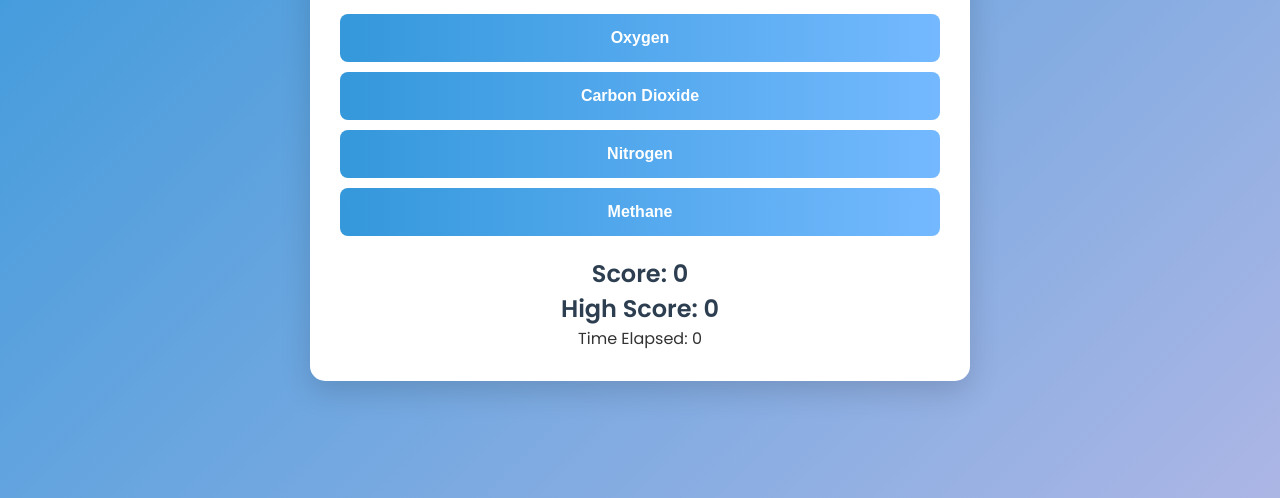
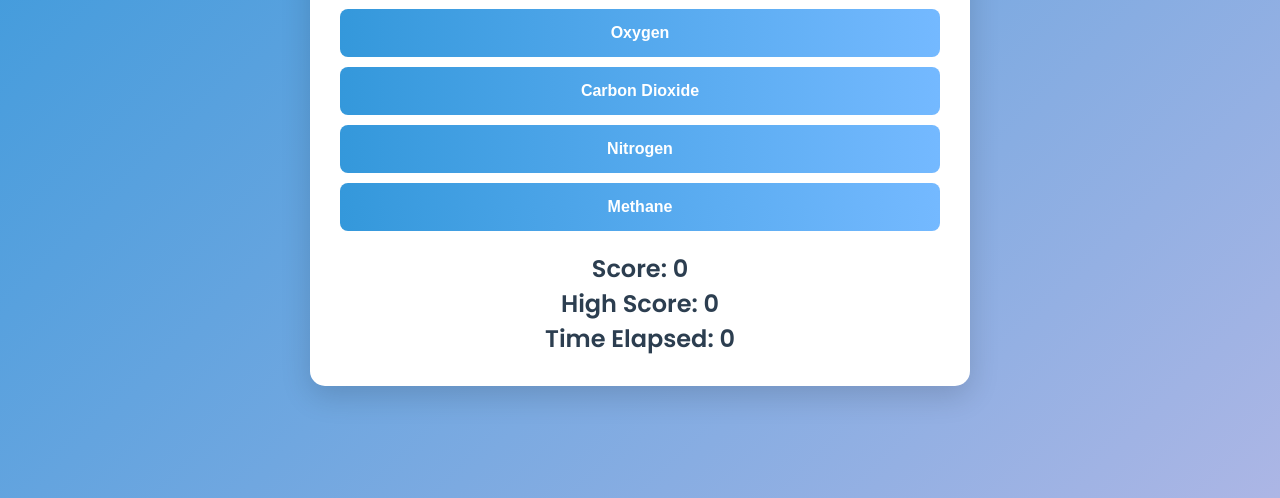
Before and after one commit to vedantjadhav09/Codepipeline-S3, a plain HTML site: page index.html in a window 1280 px wide. Shown: the part 302-800 px from the top of the page. Drawn offline with Linux system fonts and the light colour scheme.

Commit message:
Update style.css

```diff
--- a/style.css
+++ b/style.css
@@ -70,6 +70,16 @@ button:hover {
     animation: pulse 0.5s ease-in-out; /* Pulse effect when updated */
 }
 
+/* Timer Styling */
+#timer {
+    font-size: 1.5em; /* Match the score font size */
+    color: #2c3e50; /* Same color as score */
+    margin-top: 0px; /* Match the margin */
+    font-weight: 600; /* Same font weight */
+    animation: pulse 0.5s ease-in-out; /* Apply the same pulse effect */
+    text-align: center; /* Ensure it is centered */
+}
+
 /* Custom Animations */
 @keyframes fadeIn {
     from {
```
